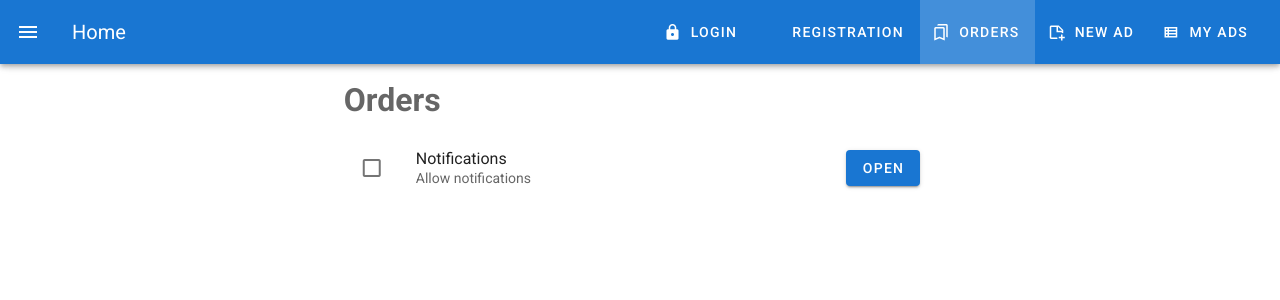
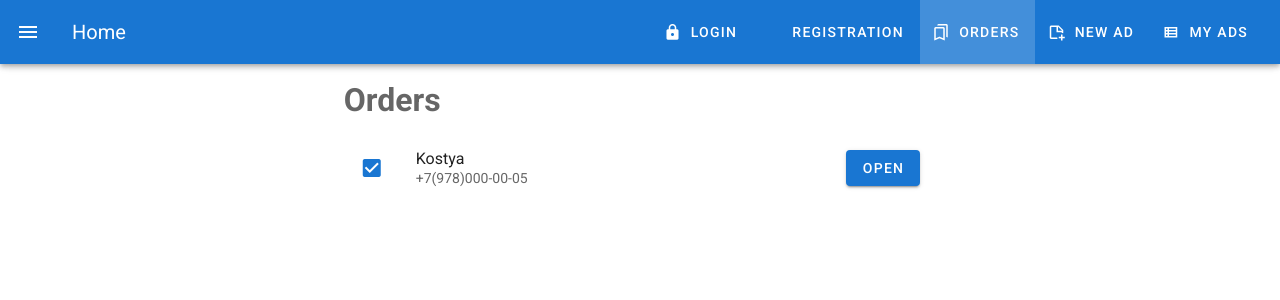
Before and after one commit to Adzhimambetov/Project, a Vue app: page /orders in a window 1280 px wide. Shown: the top 300 px of the page. Built offline with nearby package versions, Linux system fonts and the light colour scheme.

Commit message:
Подключение данных к заказам

```diff
--- a/src/components/User/Orders.vue
+++ b/src/components/User/Orders.vue
@@ -6,25 +6,29 @@
 				<v-list
 				subheader
 				two-line
-                  flat>
-				<v-list-item>
+				flat
+			>
+			<v-list-item
+                v-for="order in orders"
+                :key="order.id">
             <v-list-item-action>
               <v-checkbox
-		:input-value="active"
+                :input-value="order.done"
                 color="primary"
               ></v-checkbox>
             </v-list-item-action>
-
             <v-list-item-content>
-		<v-list-item-title>Notifications</v-list-item-title>
-		<v-list-item-subtitle>Allow notifications</v-list-item-subtitle>
+              <v-list-item-title>{{ order.name }}</v-list-item-title>
+              <v-list-item-subtitle>{{ order.phone }}</v-list-item-subtitle>
             </v-list-item-content>
             <v-list-item-action>
-		<v-btn class="primary">Open</v-btn>
+            <v-btn
+            class="primary"
+            :to="'/ad/' + order.adId"
+            >Open</v-btn>
             </v-list-item-action>
         </v-list-item>
 					</v-list>
-
 			</v-flex>
 		</v-layout>
 	</v-container>
@@ -33,7 +37,17 @@
 export default {
 	data () {
 		return {
+			orders: [
+			{
+				id:"123",
+				name:"Kostya",
+				phone:"+7(978)000-00-05",
+				adId:"1",
+				done:true
+			}
+			]
 		}
 	}
+
 }
 </script>
```
Lines whose indentation alone changed are shown as unchanged.
